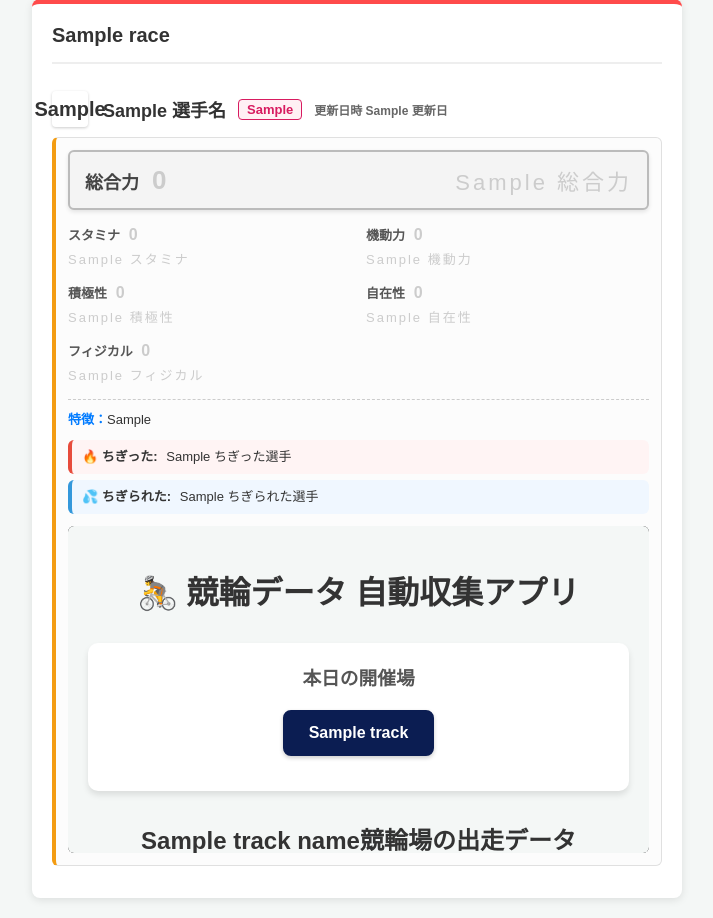
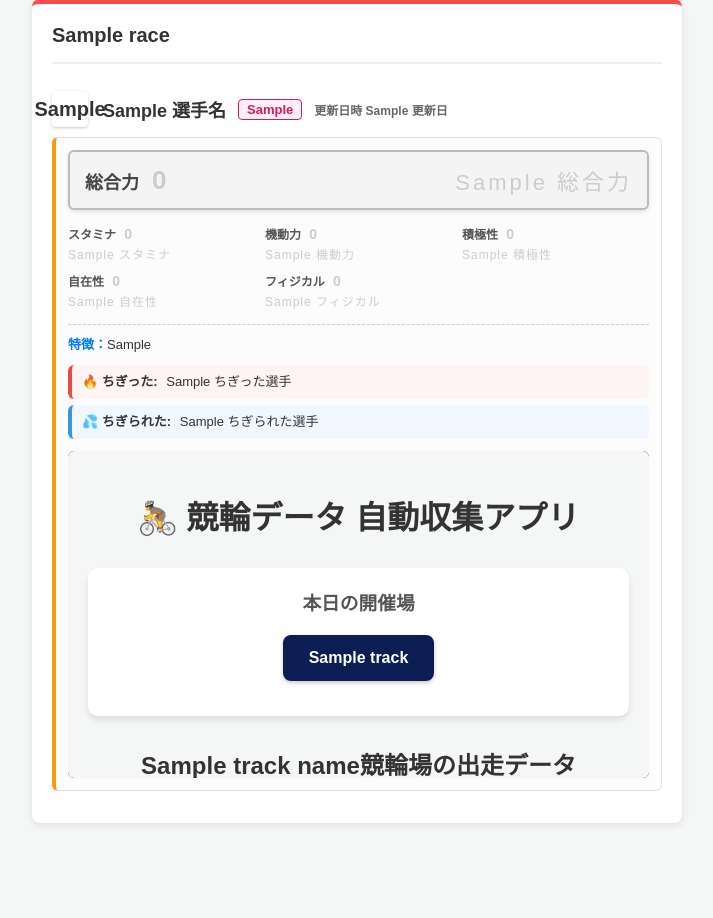
Before and after one commit to noguchi662457/keirin-app, a Flask app: template templates/index.html in a window 1280 px wide. Shown: the part 361-1279 px from the top of the page, without its empty margins (283-996 px from the left). After the commit the page ends 1186 px from the top, so only its background shows below. Run offline with Flask 3, Linux system fonts and the light colour scheme; the template is opened without the code that fills it: most values are stand-ins (such as "Sample title", 1, 10 or a date in 2020); data that the repository does not hold is empty.

Commit message:
Update index.html

```diff
--- a/templates/index.html
+++ b/templates/index.html
@@ -3,7 +3,7 @@
 <head>
     <meta charset="UTF-8">
     <meta name="viewport" content="width=device-width, initial-scale=1.0">
-    <title>競輪EX</title>
+    <title>競輪データ自動収集アプリ</title>
     <style>
         body {
             font-family: "Hiragino Sans", "Meiryo", sans-serif;
@@ -198,10 +198,11 @@
             letter-spacing: 3px;
         }
 
+        /* 🌟 ここが変更ポイント！「2」から「3」列に変更 🌟 */
         .stats-grid {
             display: grid;
-            grid-template-columns: repeat(2, 1fr);
-            gap: 15px;
+            grid-template-columns: repeat(3, 1fr); /* 3列表示に設定 */
+            gap: 10px; /* 3列で狭くなるため、隙間を15pxから10pxに調整 */
             margin-bottom: 15px;
         }
 
@@ -209,18 +210,18 @@
             display: flex;
             flex-direction: column;
             align-items: flex-start;
-            gap: 5px;
-            font-size: 13px;
+            gap: 3px; /* 少し詰めました */
+            font-size: 12px; /* スマホでもはみ出さないように少し縮小 */
         }
 
         .label { color: #555; font-weight: bold; }
 
         .stat .star-count {
-            font-size: 16px;
+            font-size: 14px; /* スマホ用に微調整 */
             margin-left: 5px;
         }
 
-        .stars { letter-spacing: 2px; }
+        .stars { letter-spacing: 1px; } /* 星と星の間隔を微調整 */
 
         .rank-0 { color: #cccccc !important; }
         .rank-1, .rank-2 { color: #3498db !important; }
@@ -238,7 +239,6 @@
             line-height: 1.5;
         }
 
-        /* 🌟 ちぎった / ちぎられた 専用のデザイン 🌟 */
         .drop-history {
             display: flex;
             flex-direction: column;
@@ -254,13 +254,13 @@
         }
 
         .dropped-others {
-            background-color: #fff4f4; /* 薄い赤系 */
+            background-color: #fff4f4;
             border-left: 4px solid #e74c3c;
             color: #333;
         }
 
         .got-dropped {
-            background-color: #f0f7ff; /* 薄い青系 */
+            background-color: #f0f7ff;
             border-left: 4px solid #3498db;
             color: #333;
         }
```
